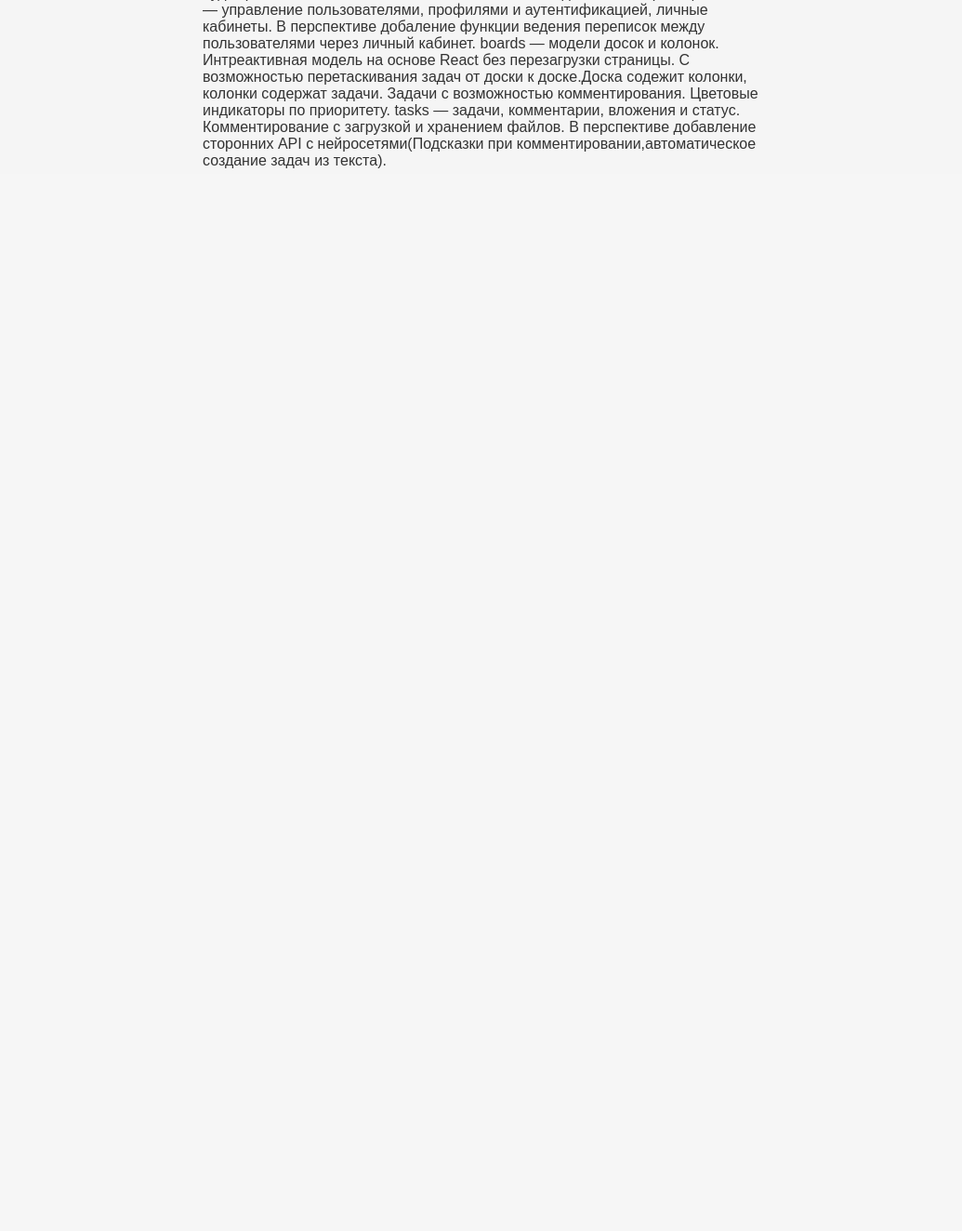
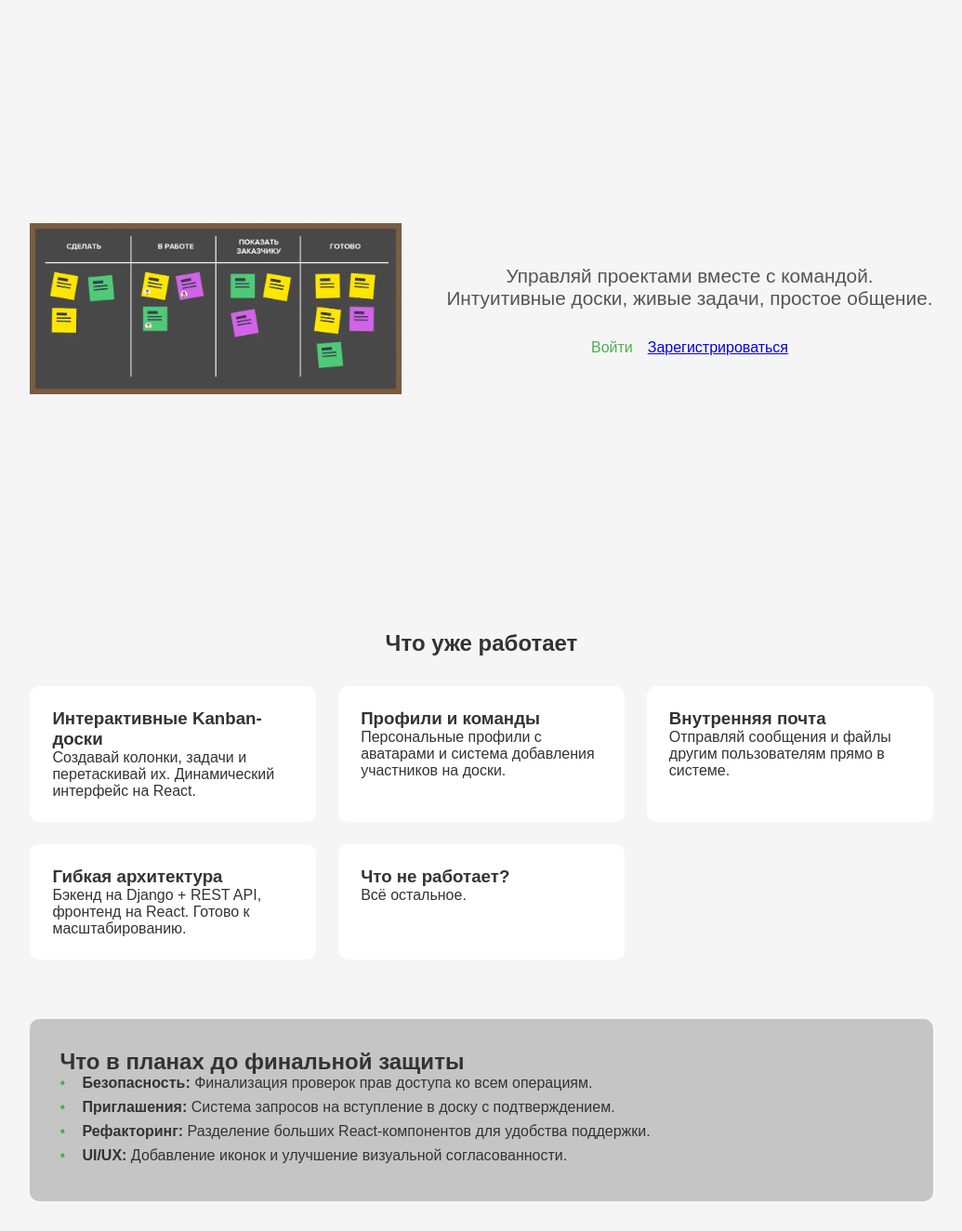
Before and after one commit to U-3072440193/project_377, a Django app: page / in a window 1280 px wide. Shown: the part 613-1937 px from the top of the page at 93% size, without its empty margins (122-1157 px from the left). Before the commit the page ends 794 px from the top, so only its background shows below. Run offline with Django 5.2, Linux system fonts and the light colour scheme.

Commit message:
update: index page of main django updated

```diff
--- a/boards/frontend/src/App.js
+++ b/boards/frontend/src/App.js
@@ -171,7 +171,7 @@ const App = () => {
         <>
           {user ? (
             <div>
-              <h2>👤 Пользователь</h2>
+              <h2> Пользователь</h2>
               <p>Имя: {user.username}</p>
               <p>Email: {user.email}</p>
               {user.avatar && (
@@ -215,7 +215,7 @@ const App = () => {
           )}
           {board ? (
             <div>
-              <h2>📋 Доска: {board.title}</h2>
+              <h2>Доска: {board.title}</h2>
               <p>Владелец: {board.owner.username}</p>
               <h3>Колонки:</h3>
               <ul>
--- a/boards/frontend/src/components/Main.js
+++ b/boards/frontend/src/components/Main.js
@@ -150,7 +150,7 @@ function Main({ user, board, csrfToken, members, removeMember, serverUrl }) {
       updateTaskColumn(activeId, overColumn.id);
     }
   };
-
+  // Функция для обновления задачи на сервере
   const updateTaskOrder = (taskId, newIndex, columnId) => {
     fetch(`${process.env.REACT_APP_API_URL}tasks/${taskId}/move/`, {
       method: "PATCH",
@@ -174,7 +174,7 @@ function Main({ user, board, csrfToken, members, removeMember, serverUrl }) {
       body: JSON.stringify({ column: newColumnId }),
     }).catch(console.error);
   };
-
+  // Функция для добавления колонки
   const addColumn = () => {
     if (!newColumnTitle.trim()) return;
 
--- a/boards/models.py
+++ b/boards/models.py
@@ -93,7 +93,7 @@ def task_file_path(instance, filename):
     """
     Структура: task_files/user_id/board_id/task_id/filename
     """
-    # Используем uploaded_by.id вместо task.creator.id
+    # Используем uploaded_by.id
     # потому что файл может загружать не создатель задачи
     return f"task_files/{instance.uploaded_by.id}/{instance.task.column.board.id}/{instance.task.id}/{filename}"
 
@@ -116,7 +116,7 @@ class TaskFile(models.Model):
 
 
 class Comment(models.Model):
-    task = models.ForeignKey(Task, on_delete=models.PROTECT, related_name='comments')
+    task = models.ForeignKey(Task, on_delete=models.CASCADE, related_name='comments')
     user = models.ForeignKey(User, on_delete=models.PROTECT)
     text = models.TextField()
     created = models.DateTimeField(auto_now_add=True)
--- a/boards/views.py
+++ b/boards/views.py
@@ -17,7 +17,7 @@ from rest_framework.response import Response
 from .forms import BoardForm
 from .models import Board, BoardPermit, User
 from .serializers import BoardSerializer, UserSerializer
-
+# компоненты view
 from .view_parts.utils import json_login_required
 from .view_parts.auth import *
 from .view_parts.debug import *
--- /dev/null
+++ b/shishka/static/styles/index.css
@@ -0,0 +1,17 @@
+
+
+.home-page { padding: 2rem; max-width: 1200px; margin: 0 auto; }
+.hero { display: flex; align-items: center; justify-content: center; min-height: 70vh; text-align: center; }
+.hero-content { display: flex; flex-wrap: wrap; align-items: center; justify-content: center; gap: 3rem; }
+.hero-text h1 { font-size: 3.5rem; margin-bottom: 1rem; }
+.tagline { font-size: 1.3rem; color: #555; margin-bottom: 2rem; }
+.hero-buttons { display: flex; gap: 1rem; justify-content: center; }
+.features { margin: 4rem 0; }
+.features h2 { text-align: center; margin-bottom: 2rem; }
+.features-grid { display: grid; grid-template-columns: repeat(auto-fit, minmax(250px, 1fr)); gap: 1.5rem; }
+.feature-card { background: #ffffff; padding: 1.5rem; border-radius: 10px; }
+.roadmap { background: #c5c5c5; padding: 2rem; border-radius: 10px; }
+.roadmap ul { list-style: none; padding-left: 0; }
+.roadmap li { margin-bottom: 0.5rem; padding-left: 1.5rem; position: relative; }
+.roadmap li:before { content: "•"; color: #4CAF50; position: absolute; left: 0; }
+.btn-primary{ text-decoration: none; color: #4CAF50;}
--- a/shishka/templates/base.html
+++ b/shishka/templates/base.html
@@ -32,10 +32,10 @@
             <ul>
                 <li><a href="{% url 'home' %}">Home</a></li>
                 <li><a href="{% url 'new-board' %}">Создать доску</a></li>
-                <li><a href="#">Tasks</a></li>
-                <li><a href="#">Users</a></li>
+                <li><a href="#">Здесь что-то будет</a></li>
+                <li><a href="#">И здесь может быть</a></li>
                 {% if request.user.is_authenticated %}
-                <li><a href="#">Мои доски</a></li>
+                <li><a href="{% url 'my-boards' %}">Мои доски</a></li>
                 <li><a href="{%url 'inbox'%}">Почта</a></li>
                 {% endif %}
             </ul>
--- a/shishka/templates/index.html
+++ b/shishka/templates/index.html
@@ -2,33 +2,68 @@
 {% load static %}
 {% block content %}
 <div class="banner">
-    <img src="{% static 'images/image3.jpg'%}" alt="" class="home-banner">
+    <img src="{% static 'images/image2.jpg'%}" alt="" class="home-banner">
     <div class="banner-text">Шишка - отличный инструмент в командных проектах</div>
 </div>
+{% block profile %}
+<link rel="stylesheet" href="{% static 'styles/index.css' %}">
+{% endblock %}
+<main class="home-page">
+    <section class="hero">
+        <div class="hero-content">
+            <!-- Замени на свою картинку или убери блок img -->
+            <div class="hero-image">
+                <img src="{% static 'images/kanban-illustration.png' %}" alt="Kanban Доска" style="max-width: 400px;">
+            </div>
+            <div class="hero-text">
+                <p class="tagline">Управляй проектами вместе с командой.<br>Интуитивные доски, живые задачи, простое общение.</p>
+                <div class="hero-buttons">
+                    {% if user.is_authenticated %}
+                        <a href="{% url 'profile' %}" class="btn btn-primary">Мой профиль</a>
 
-<main class="home">
+                    {% else %}
+                        <a href="{% url 'login' %}" class="btn btn-primary">Войти</a>
+                        <a href="{% url 'register' %}" class="btn btn-outline">Зарегистрироваться</a>
+                    {% endif %}
+                </div>
+            </div>
+        </div>
+    </section>
 
-    <div>
-        <h1>Тестовое описание</h1>
-        <div>
-            Описание проекта:
+    <section class="features">
+        <h2>Что уже работает</h2>
+        <div class="features-grid">
+            <div class="feature-card">
+                <h3>Интерактивные Kanban-доски</h3>
+                <p>Создавай колонки, задачи и перетаскивай их. Динамический интерфейс на React.</p>
+            </div>
+            <div class="feature-card">
+                <h3>Профили и команды</h3>
+                <p>Персональные профили с аватарами и система добавления участников на доски.</p>
+            </div>
+            <div class="feature-card">
+                <h3>Внутренняя почта</h3>
+                <p>Отправляй сообщения и файлы другим пользователям прямо в системе.</p>
+            </div>
+            <div class="feature-card">
+                <h3>Гибкая архитектура</h3>
+                <p>Бэкенд на Django + REST API, фронтенд на React. Готово к масштабированию.</p>
+            </div>
+            <div class="feature-card">
+                <h3>Что не работает?</h3>
+                <p>Всё остальное.</p>
+            </div>
+        </div>
+    </section>
 
-            Проект представляет собой интерактивную доску для визуализации и управлением рабочим процессом.
-
-            Ориентировочно проект будет разбиваться на несколько элементов:
-            home - домашная страница
-            users — управление пользователями, профилями и аутентификацией, личные кабинеты.
-            В перспективе добаление функции ведения переписок между пользователями через личный кабинет.
-
-            boards — модели досок и колонок.
-            Интреактивная модель на основе React без перезагрузки страницы. С возможностью перетаскивания задач
-            от доски к доске.Доска содежит колонки, колонки содержат задачи. Задачи с возможностью комментирования.
-            Цветовые индикаторы по приоритету.
-            tasks — задачи, комментарии, вложения и статус.
-            Комментирование с загрузкой и хранением файлов.
-            В перспективе добавление сторонних API с нейросетями(Подсказки при комментировании,автоматическое создание
-            задач из текста).
-        </div>
-    </div>
+    <section class="roadmap">
+        <h2>Что в планах до финальной защиты</h2>
+        <ul>
+            <li><strong>Безопасность:</strong> Финализация проверок прав доступа ко всем операциям.</li>
+            <li><strong>Приглашения:</strong> Система запросов на вступление в доску с подтверждением.</li>
+            <li><strong>Рефакторинг:</strong> Разделение больших React-компонентов для удобства поддержки.</li>
+            <li><strong>UI/UX:</strong> Добавление иконок и улучшение визуальной согласованности.</li>
+        </ul>
+    </section>
 </main>
 {% endblock %}
--- a/users/views.py
+++ b/users/views.py
@@ -14,7 +14,9 @@ from django.core.mail import send_mail
 from django.conf import settings
 from boards.models import Board
 from django.db.models.signals import post_save
-from django.dispatch import receiver
+
+
+# from django.dispatch import receiver
 
 
 def login_user(request):
@@ -196,7 +198,6 @@ def search_users(request):
     data = list(users.values('id', 'username'))  # преобразуем QuerySet в список словарей
     return JsonResponse(data, safe=False)  # JSON-ответ
 
-
 # @receiver(post_save, sender=User) # автосоздание профиля, если нет
 # def create_user_profile(sender, instance, created, **kwargs):
 #     if created:
```
Also changed, not shown: boards/view_parts/auth.py (+1 -9 lines), shishka/settings.py (+1 -6 lines), boards/migrations/0010_alter_comment_task.py (added), db.sqlite3, shishka/static/images/kanban-illustration.png (added).
